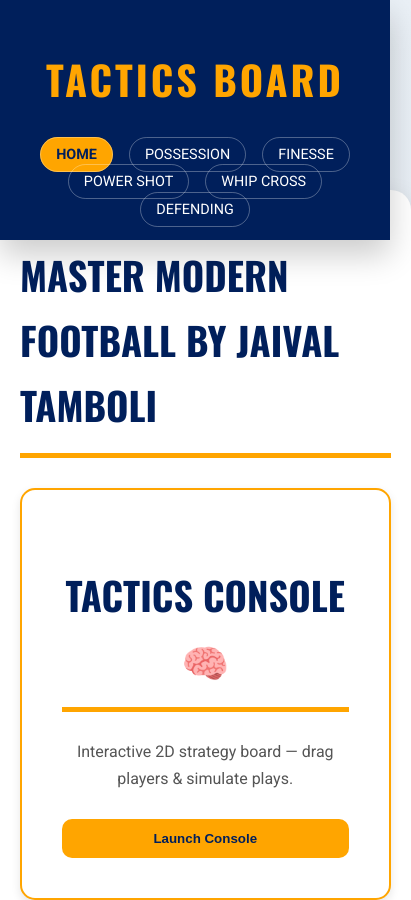
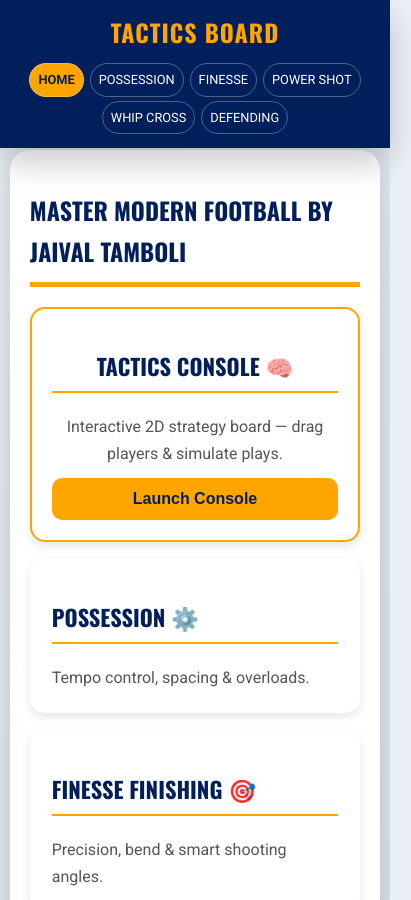
Before and after one commit to jaivaltamboli-pixel/jaivaltamboli-pixel.github.io, a plain HTML site: page index.html in a window 390 px wide. Shown: the top 900 px of the page, 411 px wide, since content can reach past the window. Drawn offline with nearby package versions, Linux system fonts and the light colour scheme.

Commit message:
Refactor CSS styles for improved responsiveness

```diff
--- a/index.html
+++ b/index.html
@@ -14,6 +14,10 @@
     --gold-accent: #FFA500;
     --light-bg: #EAF0F6;
     --text-color: #1A1A1A;
+}
+
+* {
+    box-sizing: border-box;
 }
 
 body {
@@ -44,9 +48,16 @@ body {
     font-weight: 700;
     letter-spacing: 3px;
     text-transform: uppercase;
+    margin: 0 0 10px 0;
 }
 
 /* Nav */
+.nav-menu {
+    display: flex;
+    flex-wrap: wrap;
+    justify-content: center;
+    padding: 0 10px;
+}
 .nav-menu a {
     color: white;
     text-decoration: none;
@@ -57,6 +68,7 @@ body {
     font-weight: 500;
     font-size: 0.9em;
     border: 1px solid rgba(255,255,255,0.3);
+    white-space: nowrap;
 }
 .nav-menu a:hover {
     background: var(--gold-accent);
@@ -118,9 +130,14 @@ body {
     font-family: 'Oswald', sans-serif;
     color: var(--navy-blue);
     margin-bottom: 10px;
+    font-size: 1.8em;
+    border-bottom: 3px solid var(--gold-accent);
+    padding-bottom: 10px;
+    text-transform: uppercase;
 }
 .card p {
     color: #555;
+    margin: 0;
 }
 
 /* Featured Console Card */
@@ -129,6 +146,10 @@ body {
     text-align: center;
     padding: 40px;
     border: 2px solid var(--gold-accent);
+}
+.feature-card h2 {
+    border-bottom: none;
+    padding-bottom: 0;
 }
 .btn-primary {
     margin-top: 10px;
@@ -140,6 +161,7 @@ body {
     color: var(--navy-blue);
     cursor: pointer;
     transition: 0.2s ease;
+    font-size: 1em;
 }
 .btn-primary:hover {
     transform: scale(1.05);
@@ -147,10 +169,93 @@ body {
 
 /* Mobile */
 @media (max-width: 768px) {
-    body { padding-top: 150px; }
-    .container { width: 95%; padding: 20px; }
-    .cards { grid-template-columns: 1fr; }
-    .feature-card { grid-column: span 1; }
+    body {
+        padding-top: 140px;
+    }
+
+    .header {
+        padding: 12px 0;
+    }
+
+    .header h1 {
+        font-size: 1.8em;
+        letter-spacing: 2px;
+        margin-bottom: 8px;
+    }
+
+    .nav-menu {
+        padding: 0 5px;
+    }
+
+    .nav-menu a {
+        padding: 6px 10px;
+        margin: 3px 4px;
+        font-size: 0.85em;
+    }
+
+    .container {
+        width: 95%;
+        padding: 20px;
+        margin: 20px auto;
+    }
+
+    .container h2 {
+        font-size: 1.8em;
+        padding-bottom: 10px;
+        margin-bottom: 20px;
+    }
+
+    .cards {
+        grid-template-columns: 1fr;
+        gap: 1rem;
+    }
+
+    .feature-card {
+        grid-column: span 1;
+        padding: 25px;
+    }
+
+    .card {
+        padding: 20px;
+    }
+
+    .card h2 {
+        font-size: 1.6em;
+        border-bottom: 3px solid var(--gold-accent);
+        padding-bottom: 8px;
+    }
+}
+
+/* Small mobile devices */
+@media (max-width: 480px) {
+    body {
+        padding-top: 130px;
+    }
+
+    .header h1 {
+        font-size: 1.5em;
+        letter-spacing: 1px;
+    }
+
+    .nav-menu a {
+        padding: 5px 8px;
+        margin: 2px 3px;
+        font-size: 0.8em;
+    }
+
+    .container h2 {
+        font-size: 1.5em;
+    }
+
+    .card h2 {
+        font-size: 1.4em;
+        border-bottom: 2px solid var(--gold-accent);
+        padding-bottom: 6px;
+    }
+
+    .feature-card {
+        padding: 20px;
+    }
 }
 </style>
 </head>
```
